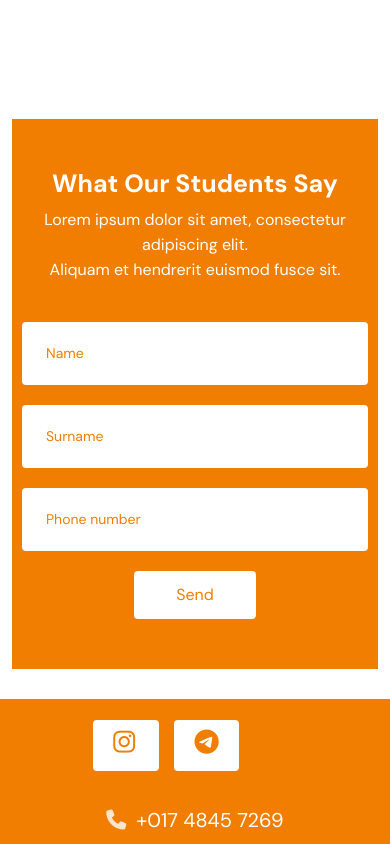
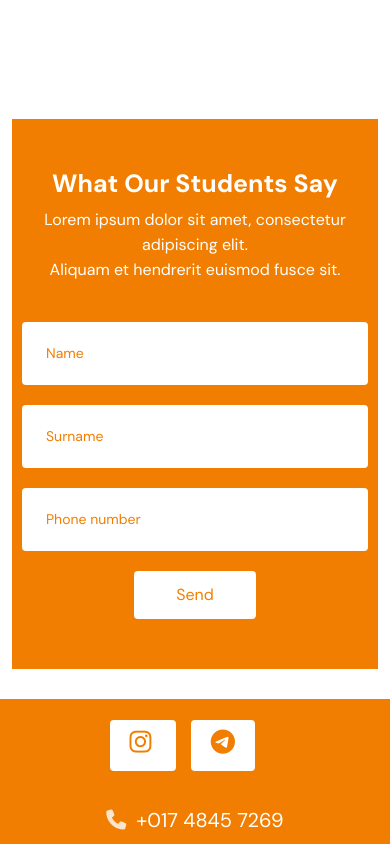
Before and after one commit to HayotbekDeveloper/Lily-Education, a plain HTML site: page index.html in a window 390 px wide. Shown: the part 5082-5926 px from the top of the page. Drawn offline with nearby package versions, Linux system fonts and the light colour scheme.

Commit message:
Add files via upload

```diff
--- a/index.html
+++ b/index.html
@@ -488,7 +488,7 @@
   <footer>
     <div class="container">
       <div class="row justify-content-xl-between align-items-center justify-content-center">
-        <div class="col-lg-3 col-md-6 col-sm-5 col-7">
+        <div class="col-lg-3 col-md-6 col-sm-5 col-6">
           <div class="social_media">
             <a href="#!">
               <i class="fa-brands fa-instagram"></i>
```
